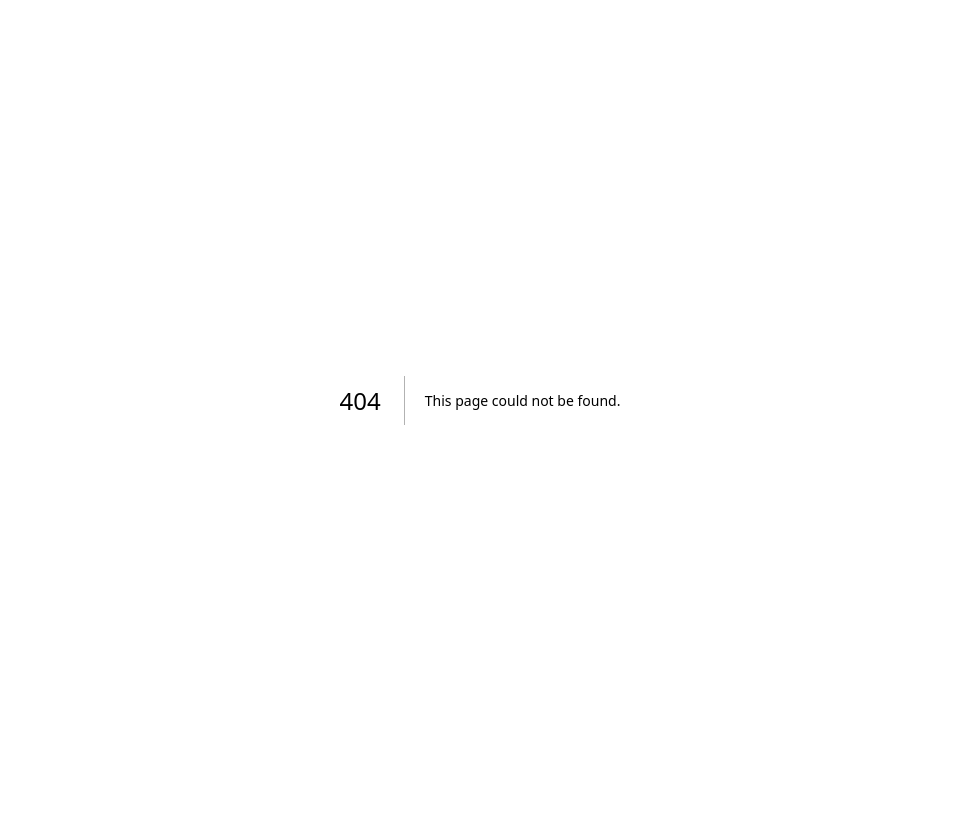
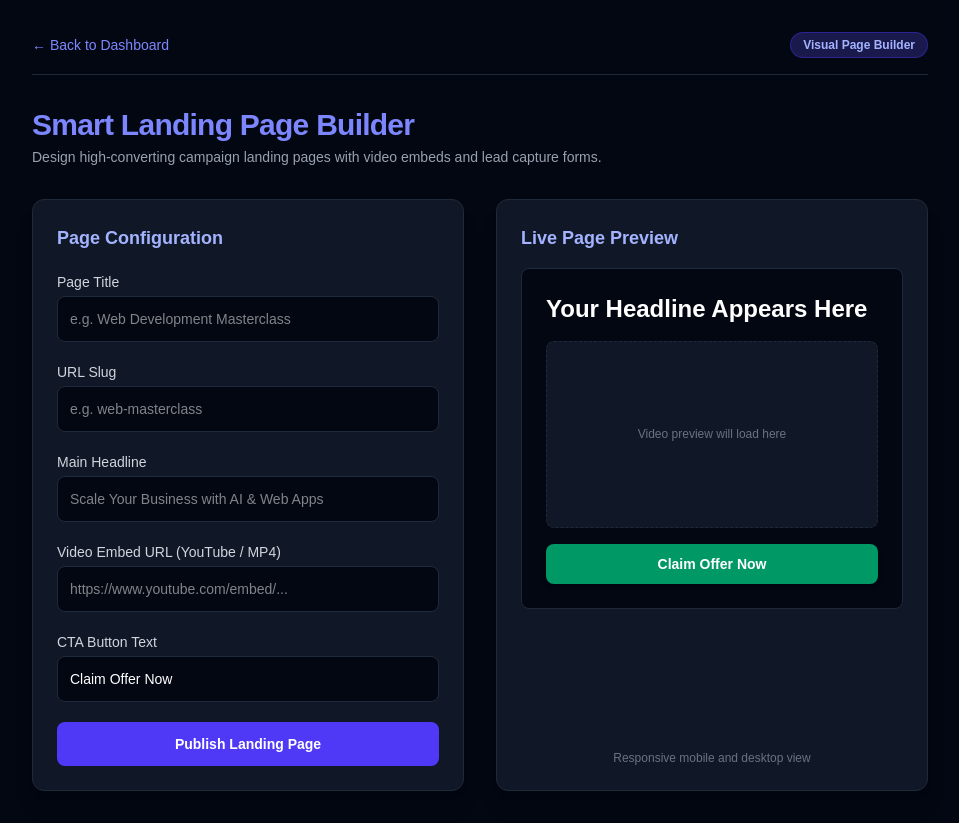
Before and after one commit to udochukwu13/johnnyedge-social-traffic-engine, a Next.js app: page /landing-builder in a window 1280 px wide. Before the commit this address had no page. Shown: the whole page, without its empty margins (160-1119 px from the left). Before the commit the page ends 800 px from the top, so only its background shows below. Built offline with nearby package versions, Linux system fonts and the light colour scheme.

Commit message:
feat: add visual landing page builder and preview component

```diff
--- /dev/null
+++ b/app/landing-builder/page.tsx
@@ -0,0 +1,170 @@
+'use client';
+
+import { useState } from 'react';
+import Link from 'next/link';
+
+export default function LandingBuilderPage() {
+  const [title, setTitle] = useState('');
+  const [headline, setHeadline] = useState('');
+  const [videoUrl, setVideoUrl] = useState('');
+  const [ctaText, setCtaText] = useState('Claim Offer Now');
+  const [slug, setSlug] = useState('');
+  const [loading, setLoading] = useState(false);
+  const [message, setMessage] = useState('');
+
+  const handlePublish = async (e: React.FormEvent) => {
+    e.preventDefault();
+    setLoading(true);
+    setMessage('');
+
+    try {
+      const res = await fetch('/api/landing-pages', {
+        method: 'POST',
+        headers: { 'Content-Type': 'application/json' },
+        body: JSON.stringify({
+          workspaceId: 'test_workspace_1',
+          title,
+          slug,
+          content: { headline, videoUrl, ctaText }
+        }),
+      });
+      const data = await res.json();
+      if (res.ok) {
+        setMessage(`Success! Landing page published at /p/${slug}`);
+      } else {
+        setMessage(data.error || 'Failed to publish landing page.');
+      }
+    } catch (err) {
+      setMessage('Network error while publishing page.');
+    } finally {
+      setLoading(false);
+    }
+  };
+
+  return (
+    <main className="min-h-screen bg-gray-950 text-white p-8">
+      <div className="max-w-4xl mx-auto space-y-8">
+
+        {/* Header */}
+        <div className="flex justify-between items-center border-b border-gray-800 pb-4">
+          <Link href="/dashboard" className="text-indigo-400 hover:underline text-sm font-medium">
+            &larr; Back to Dashboard
+          </Link>
+          <span className="bg-indigo-900/50 text-indigo-300 border border-indigo-700/50 px-3 py-1 rounded-full text-xs font-semibold">Visual Page Builder</span>
+        </div>
+
+        <div>
+          <h1 className="text-3xl font-extrabold tracking-tight text-indigo-400">Smart Landing Page Builder</h1>
+          <p className="text-gray-400 text-sm mt-1">Design high-converting campaign landing pages with video embeds and lead capture forms.</p>
+        </div>
+
+        <div className="grid grid-cols-1 md:grid-cols-2 gap-8">
+
+          {/* Builder Form */}
+          <form onSubmit={handlePublish} className="bg-gray-900 border border-gray-800 rounded-xl p-6 shadow-xl space-y-5">
+            <h2 className="text-lg font-bold text-indigo-300">Page Configuration</h2>
+
+            <div>
+              <label className="block text-sm font-medium text-gray-300 mb-1">Page Title</label>
+              <input
+                type="text"
+                required
+                value={title}
+                onChange={(e) => setTitle(e.target.value)}
+                className="w-full bg-gray-950 border border-gray-800 rounded-lg p-3 text-sm text-white focus:outline-none focus:border-indigo-500"
+                placeholder="e.g. Web Development Masterclass"
+              />
+            </div>
+
+            <div>
+              <label className="block text-sm font-medium text-gray-300 mb-1">URL Slug</label>
+              <input
+                type="text"
+                required
+                value={slug}
+                onChange={(e) => setSlug(e.target.value)}
+                className="w-full bg-gray-950 border border-gray-800 rounded-lg p-3 text-sm text-white focus:outline-none focus:border-indigo-500"
+                placeholder="e.g. web-masterclass"
+              />
+            </div>
+
+            <div>
+              <label className="block text-sm font-medium text-gray-300 mb-1">Main Headline</label>
+              <input
+                type="text"
+                required
+                value={headline}
+                onChange={(e) => setHeadline(e.target.value)}
+                className="w-full bg-gray-950 border border-gray-800 rounded-lg p-3 text-sm text-white focus:outline-none focus:border-indigo-500"
+                placeholder="Scale Your Business with AI & Web Apps"
+              />
+            </div>
+
+            <div>
+              <label className="block text-sm font-medium text-gray-300 mb-1">Video Embed URL (YouTube / MP4)</label>
+              <input
+                type="url"
+                value={videoUrl}
+                onChange={(e) => setVideoUrl(e.target.value)}
+                className="w-full bg-gray-950 border border-gray-800 rounded-lg p-3 text-sm text-white focus:outline-none focus:border-indigo-500"
+                placeholder="https://www.youtube.com/embed/..."
+              />
+            </div>
+
+            <div>
+              <label className="block text-sm font-medium text-gray-300 mb-1">CTA Button Text</label>
+              <input
+                type="text"
+                required
+                value={ctaText}
+                onChange={(e) => setCtaText(e.target.value)}
+                className="w-full bg-gray-950 border border-gray-800 rounded-lg p-3 text-sm text-white focus:outline-none focus:border-indigo-500"
+              />
+            </div>
+
+            <button
+              type="submit"
+              disabled={loading}
+              className="w-full bg-indigo-600 hover:bg-indigo-500 text-white font-semibold py-3 rounded-lg text-sm transition-all disabled:opacity-50"
+            >
+              {loading ? 'Publishing Page...' : 'Publish Landing Page'}
+            </button>
+
+            {message && (
+              <div className={`p-3 rounded-lg text-xs ${message.startsWith('Success') ? 'bg-emerald-950/40 border border-emerald-800/50 text-emerald-300' : 'bg-red-950/40 border border-red-800/50 text-red-300'}`}>
+                {message}
+              </div>
+            )}
+          </form>
+
+          {/* Live Preview Pane */}
+          <div className="bg-gray-900 border border-gray-800 rounded-xl p-6 shadow-xl flex flex-col justify-between">
+            <div>
+              <h2 className="text-lg font-bold text-indigo-300 mb-4">Live Page Preview</h2>
+              <div className="bg-gray-950 border border-gray-800 rounded-lg p-6 space-y-4">
+                <h3 className="text-2xl font-black text-white">{headline || 'Your Headline Appears Here'}</h3>
+
+                {videoUrl ? (
+                  <div className="aspect-video bg-black rounded-lg overflow-hidden border border-gray-800 flex items-center justify-center text-xs text-gray-500">
+                    [Video Embedded]
+                  </div>
+                ) : (
+                  <div className="aspect-video bg-gray-900 rounded-lg border border-dashed border-gray-800 flex items-center justify-center text-xs text-gray-500">
+                    Video preview will load here
+                  </div>
+                )}
+
+                <button className="w-full bg-emerald-600 text-white font-bold py-2.5 rounded-lg text-sm shadow-md">
+                  {ctaText}
+                </button>
+              </div>
+            </div>
+            <span className="text-xs text-gray-500 text-center mt-4">Responsive mobile and desktop view</span>
+          </div>
+
+        </div>
+
+      </div>
+    </main>
+  );
+}
```
